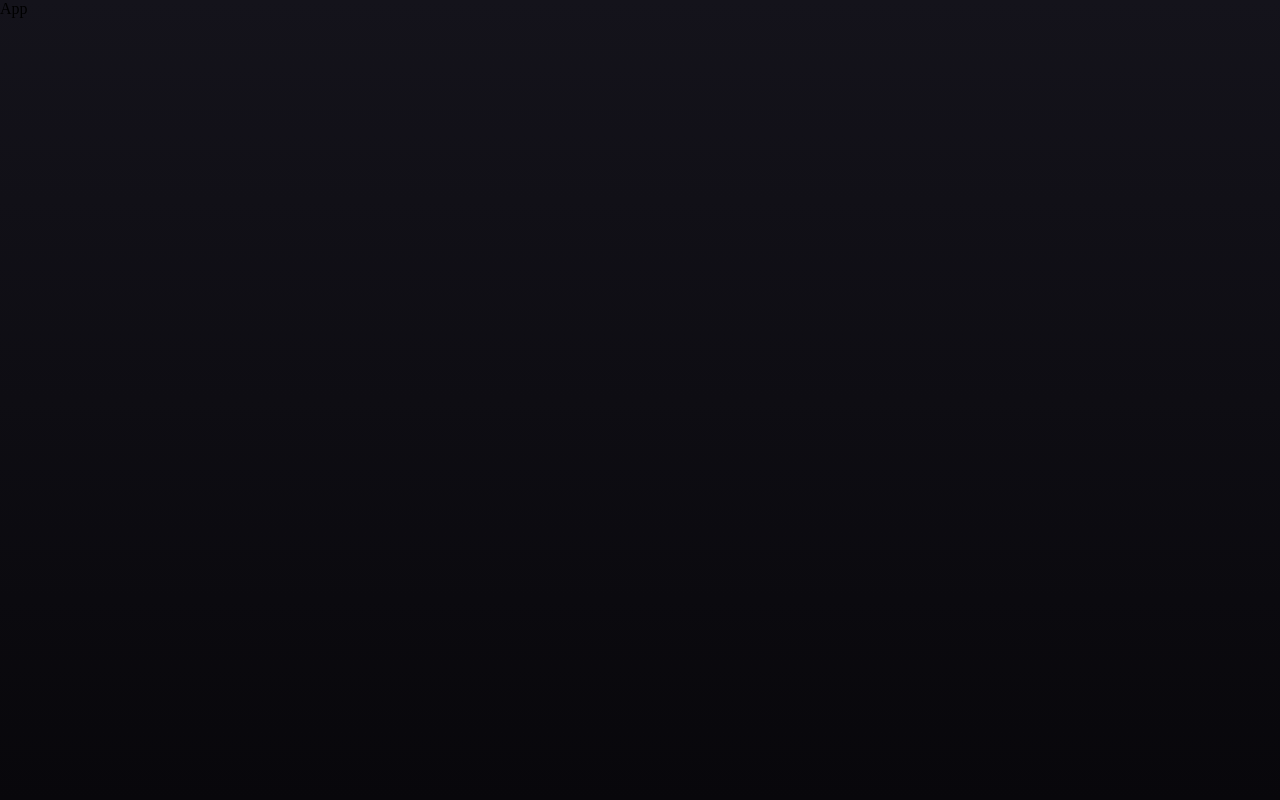
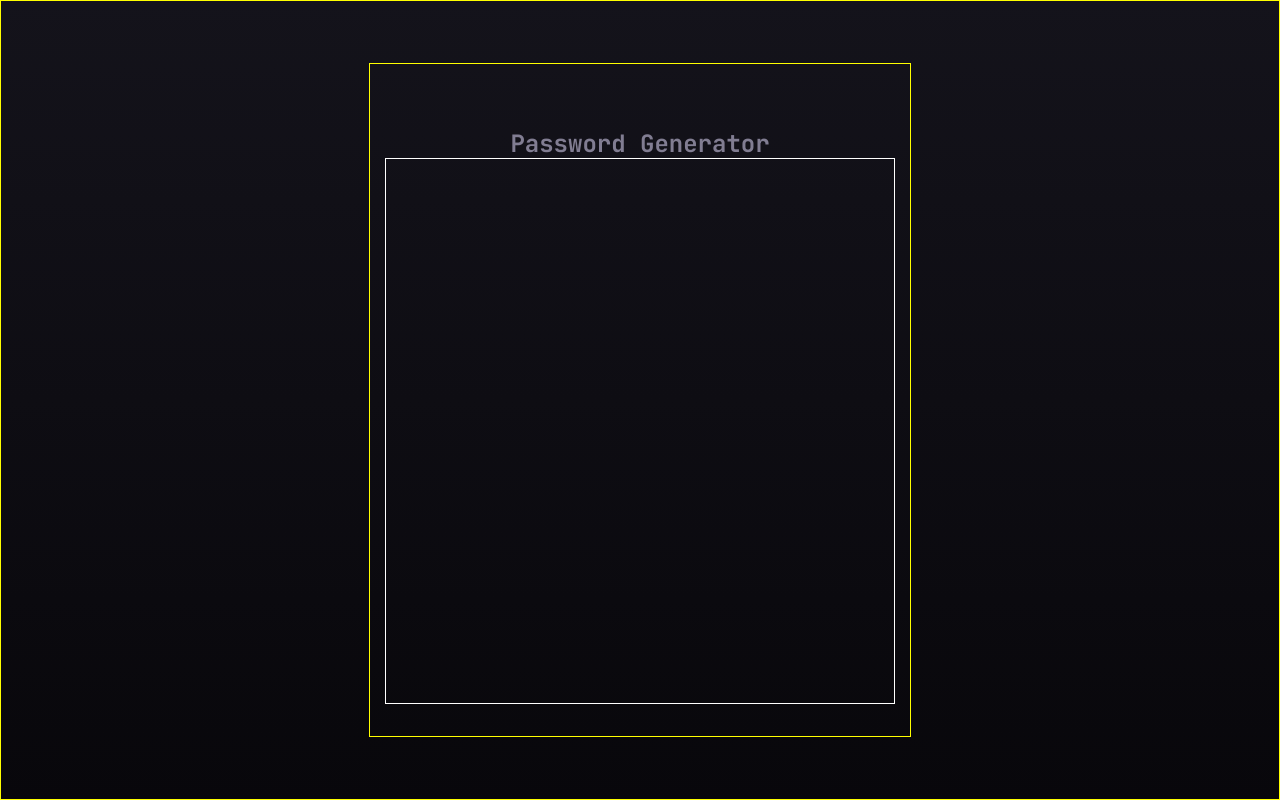
Before and after one commit to mattbrannon/coding-challenges, a Next.js app in the folder password-generator/: page / in a window 1280 px wide. Built offline with nearby package versions, Linux system fonts and the light colour scheme.

Commit message:
begin layout

```diff
--- a/password-generator/pages/index.js
+++ b/password-generator/pages/index.js
@@ -2,8 +2,49 @@ import styled from 'styled-components';
 
 export default function PasswordGenerator() {
   return (
-    <div>
-      <div>App</div>
-    </div>
+    <Mobile>
+      <Container>
+        <Title>Password Generator</Title>
+        <Main></Main>
+      </Container>
+    </Mobile>
   );
 }
+
+const Mobile = styled.div`
+  padding: 64px 16px;
+  outline: 1px solid yellow;
+  min-height: 100vh;
+  outline-offset: -1px;
+  display: grid;
+
+  font-family: JetBrains Mono;
+`;
+
+const Container = styled.div`
+  outline: 1px solid yellow;
+  max-width: 540px;
+  width: 100%;
+  margin: 0 auto;
+  padding: 64px 16px;
+  height: 100%;
+`;
+
+const Title = styled.h1`
+  font-family: 'JetBrains Mono';
+  font-style: normal;
+  font-weight: 700;
+  font-size: var(--medium);
+  text-align: center;
+  color: var(--grey);
+  margin: 0;
+`;
+
+const Main = styled.div`
+  display: flex;
+  flex-direction: column;
+  gap: 16px;
+  color: var(--white);
+  outline: 1px solid white;
+  height: inherit;
+`;
```
